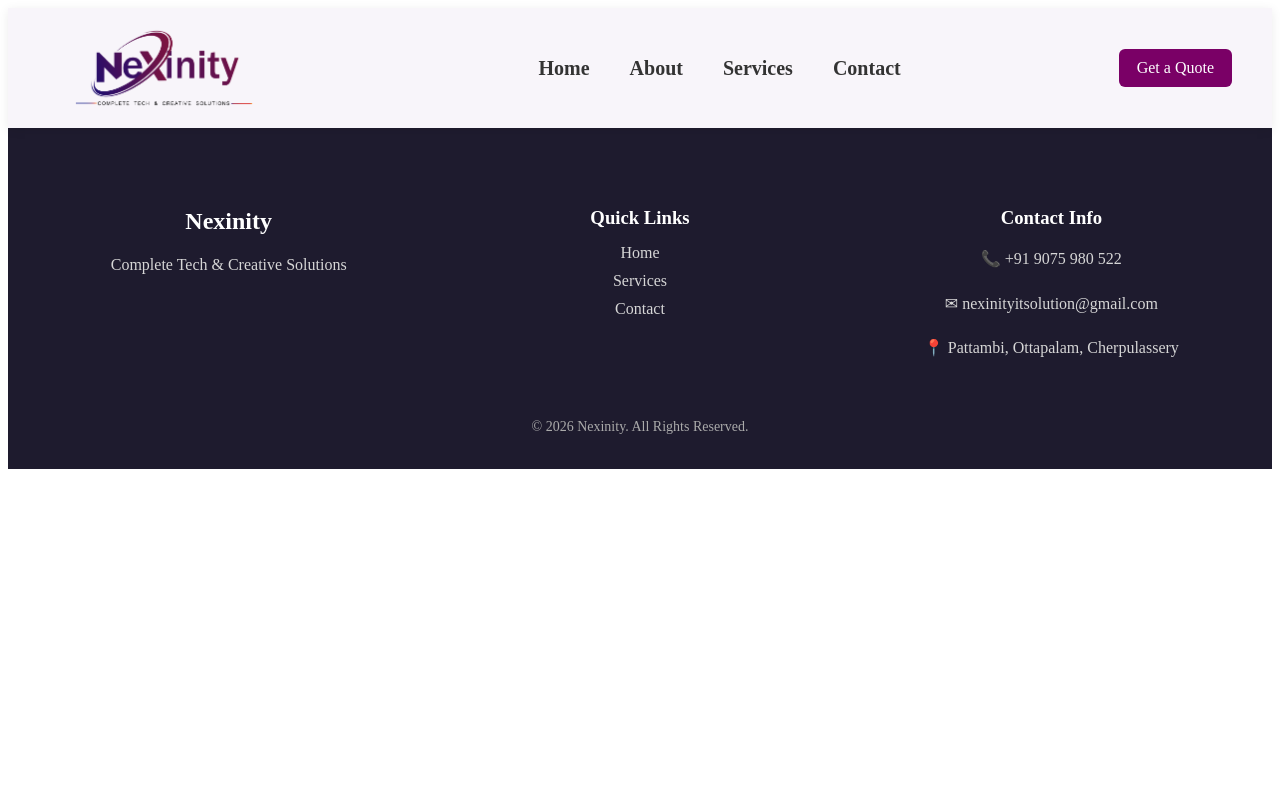
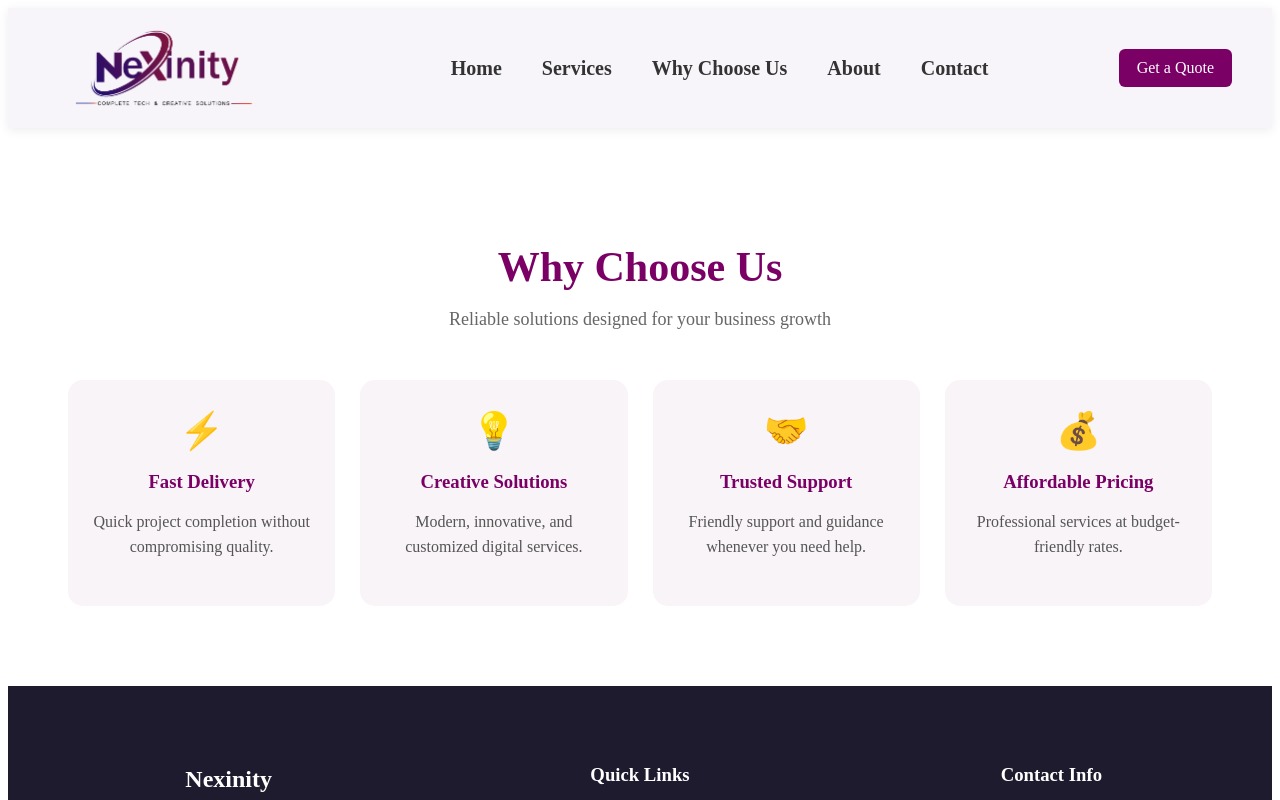
Before and after one commit to HariTHAsudheesh/nexinity-website, an Angular app: page /why-choose in a window 1280 px wide. Before the commit this address led to /. Shown: the top 800 px of the page. Built offline with nearby package versions, Linux system fonts and the light colour scheme.

Commit message:
Added Why Choose Us page

```diff
--- a/src/app/app.routes.ts
+++ b/src/app/app.routes.ts
@@ -1,12 +1,14 @@
 import { Routes } from '@angular/router';
 import { HomeComponent } from './components/home/home';
 import { AboutComponent } from './components/about/about';
+import { WhyChooseComponent } from './components/why-choose/why-choose';
 import { ServicesComponent } from './components/services/services';
 import { ContactComponent } from './components/contact/contact';
 
 export const routes: Routes = [
     { path: '', component: HomeComponent },
   { path: 'about', component: AboutComponent },
+  { path: 'why-choose', component: WhyChooseComponent },
   { path: 'services', component: ServicesComponent },
   { path: 'contact', component: ContactComponent }
 ];
--- a/src/app/components/navbar/navbar.html
+++ b/src/app/components/navbar/navbar.html
@@ -6,8 +6,9 @@
 
   <ul class="nav-links">
     <li><a routerLink="/">Home</a></li>
+    <li><a routerLink="/services">Services</a></li>
+    <li><a routerLink="/why-choose">Why Choose Us</a></li>
     <li><a routerLink="/about">About</a></li>
-    <li><a routerLink="/services">Services</a></li>
     <li><a routerLink="/contact">Contact</a></li>
   </ul>
 
--- /dev/null
+++ b/src/app/components/why-choose/why-choose.css
@@ -0,0 +1,61 @@
+.why-choose {
+  padding: 80px 60px;
+  background: #ffffff;
+  text-align: center;
+}
+
+.why-choose h2 {
+  font-size: 42px;
+  color: #7a0066;
+  margin-bottom: 10px;
+}
+
+.subtitle {
+  color: #666;
+  margin-bottom: 50px;
+  font-size: 18px;
+}
+
+.why-container {
+  display: grid;
+  grid-template-columns: repeat(4, 1fr);
+  gap: 25px;
+}
+
+.why-card {
+  background: #f9f4f8;
+  padding: 30px 20px;
+  border-radius: 15px;
+  transition: 0.3s;
+}
+
+.why-card:hover {
+  transform: translateY(-8px);
+  box-shadow: 0 8px 20px rgba(0,0,0,0.08);
+}
+
+.why-icon {
+  font-size: 36px;
+  margin-bottom: 15px;
+}
+
+.why-card h3 {
+  color: #7a0066;
+  margin-bottom: 12px;
+}
+
+.why-card p {
+  color: #555;
+  line-height: 1.6;
+}
+
+/* Mobile */
+@media (max-width: 768px) {
+  .why-choose {
+    padding: 50px 20px;
+  }
+
+  .why-container {
+    grid-template-columns: 1fr;
+  }
+}
--- /dev/null
+++ b/src/app/components/why-choose/why-choose.html
@@ -0,0 +1,32 @@
+<section class="why-choose">
+  <h2>Why Choose Us</h2>
+  <p class="subtitle">Reliable solutions designed for your business growth</p>
+
+  <div class="why-container">
+
+    <div class="why-card">
+      <div class="why-icon">⚡</div>
+      <h3>Fast Delivery</h3>
+      <p>Quick project completion without compromising quality.</p>
+    </div>
+
+    <div class="why-card">
+      <div class="why-icon">💡</div>
+      <h3>Creative Solutions</h3>
+      <p>Modern, innovative, and customized digital services.</p>
+    </div>
+
+    <div class="why-card">
+      <div class="why-icon">🤝</div>
+      <h3>Trusted Support</h3>
+      <p>Friendly support and guidance whenever you need help.</p>
+    </div>
+
+    <div class="why-card">
+      <div class="why-icon">💰</div>
+      <h3>Affordable Pricing</h3>
+      <p>Professional services at budget-friendly rates.</p>
+    </div>
+
+  </div>
+</section>
```
Also changed, not shown: src/app/components/why-choose/why-choose.ts (added, +12 -0 lines), 1 other file (tests, documents, lock files or other folders).
